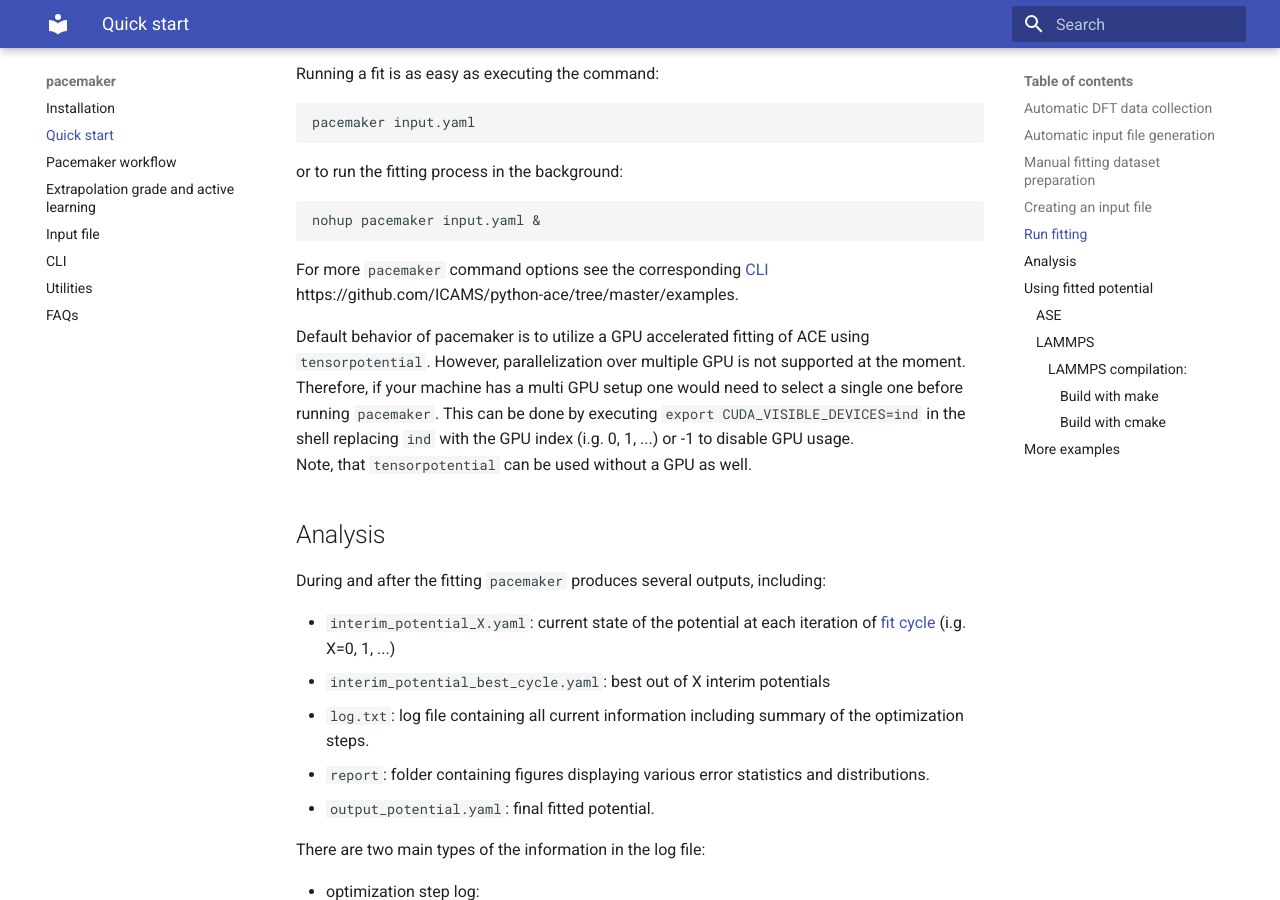
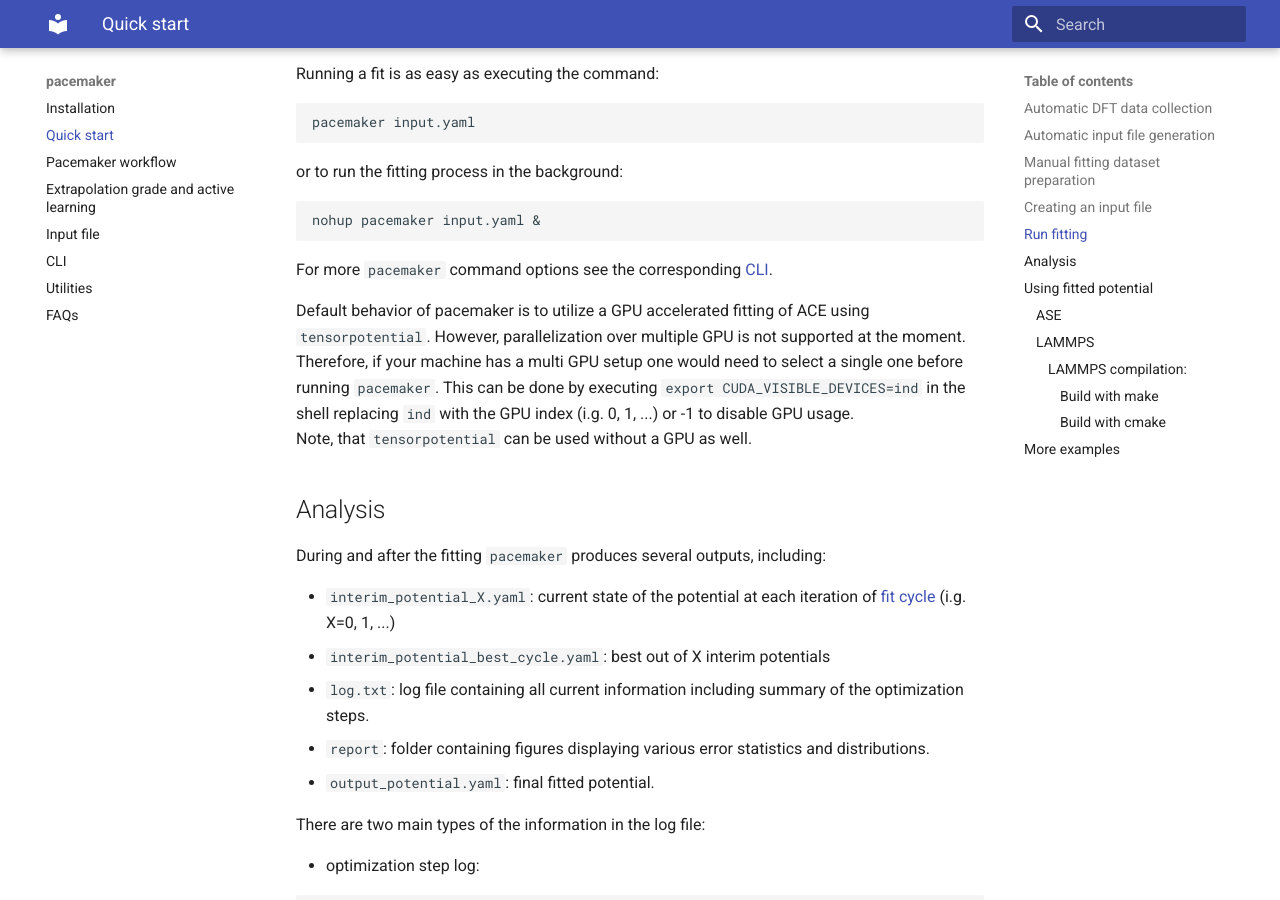
Before and after one commit to ICAMS/python-ace, an MkDocs documentation site: the page built from docs/pacemaker/quickstart.md, in a window 1280 px wide and 900 px high, scrolled down 3832 px. Built offline with MkDocs 1.6.1 and Material for MkDocs 9.7.7, drawn with Linux system fonts in a browser that asks for light colours; some of the changed lines change nothing that is shown; some of the changed text lies outside the part shown.

Commit message:
Update quickstart.md

````diff
--- a/docs/pacemaker/quickstart.md
+++ b/docs/pacemaker/quickstart.md
@@ -32,8 +32,7 @@
 ```
 and enter requested information, such as dataset filename, test set size (optional), list of elements, cutoff,
 number of functions.  Doing so will produce an `input.yaml` file with the most general
-settings that can be adjusted for a particular task. Detailed overview of the input file parameters can be found in the
-[Input file](#inputfile.md) section below.
+settings that can be adjusted for a particular task. Detailed overview of the input file parameters can be found in the [Input file](inputfile.md) section below.
 
 ## Manual fitting dataset preparation
 
@@ -150,7 +149,7 @@
 ```
 nohup pacemaker input.yaml &
 ```
-For more `pacemaker` command options see the corresponding [CLI](cli.md) https://github.com/ICAMS/python-ace/tree/master/examples.
+For more `pacemaker` command options see the corresponding [CLI](cli.md).
 
 Default behavior of pacemaker is to utilize a GPU accelerated fitting of ACE using `tensorpotential`. However,
 parallelization over multiple GPU is not supported at the moment. Therefore, if your machine has a multi GPU setup one would need to select
@@ -210,7 +209,7 @@
 
 ## Using fitted potential
 
-Fitted potential can be used for calculations both within python/[ASE](https://wiki.fysik.dtu.dk/ase/) as well as [LAMMPS](https://github.com/lammps/lammps).
+Fitted potential can be used for calculations both within python/[ASE](https://wiki.fysik.dtu.dk/ase/) as well as [LAMMPS](https://docs.lammps.org/latest/pair_pace.html).
 
 ### ASE
 
@@ -256,7 +255,7 @@
 pair_style  pace
 pair_coeff  * * output_potential.yace Al Ni
 ```
-
+See more details on [pair_style pace](https://docs.lammps.org/latest/pair_pace.html)
 
 #### LAMMPS compilation:
 
````
